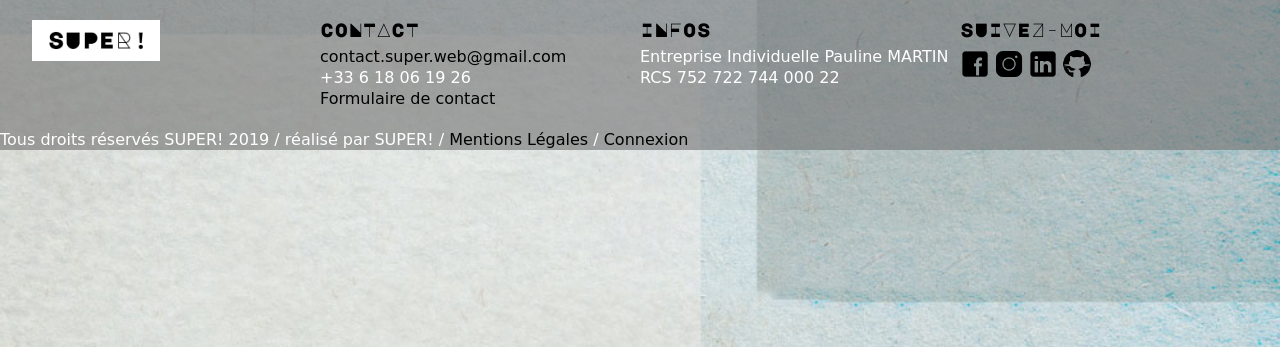
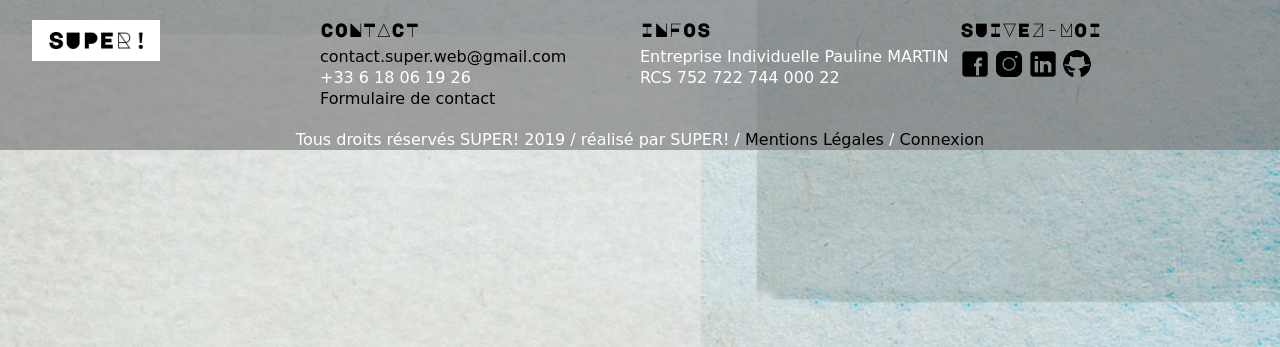
Before and after one commit to PaulineM9/OC_Projet5, a PHP site: page /views/frontend/blogTemplate.php in a window 1280 px wide. Shown: the part 120-467 px from the top of the page. Run offline with PHP 8.4, Linux system fonts and the light colour scheme; the template is opened without the code that fills it, so the values that code supplies are empty; some libraries are stand-ins or nearby versions.

Commit message:
Add changes css for footer blog

```diff
--- a/public/blogstylesheet.css
+++ b/public/blogstylesheet.css
@@ -91,7 +91,9 @@ body {
     margin-top: 2%;
     margin-left: 25%;
 }
-
+.copyright_container {
+    justify-content: center;
+}
 /*----- INDEXBLOGVIEW PAGE -----*/
 .navigation {
     display: flex;
```
